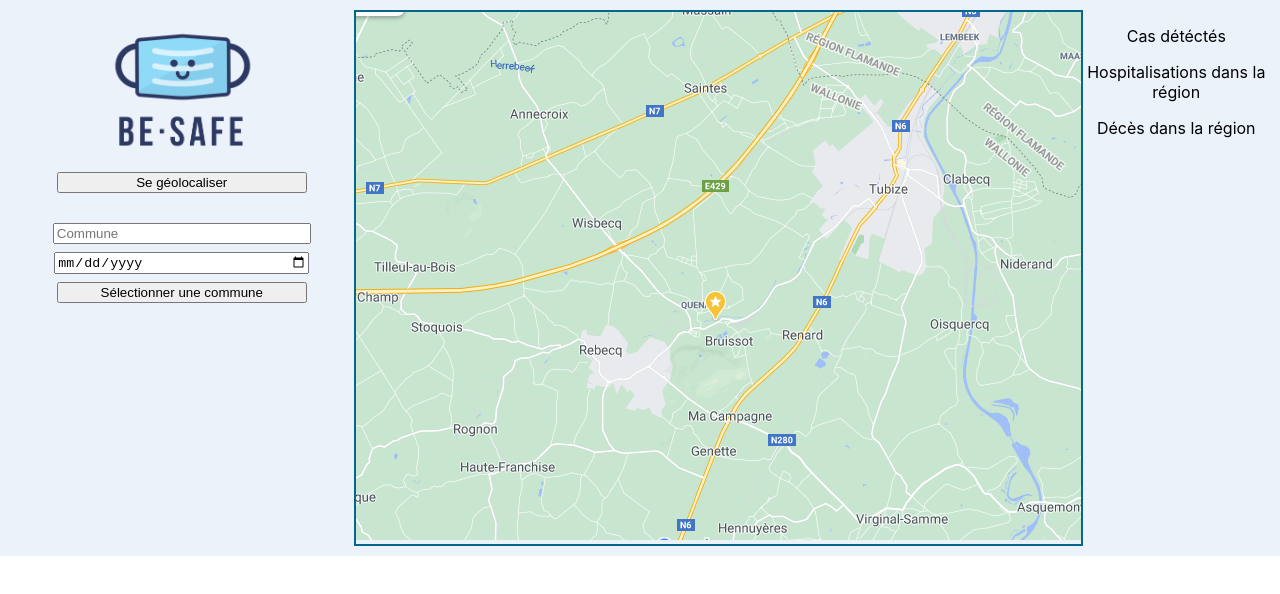
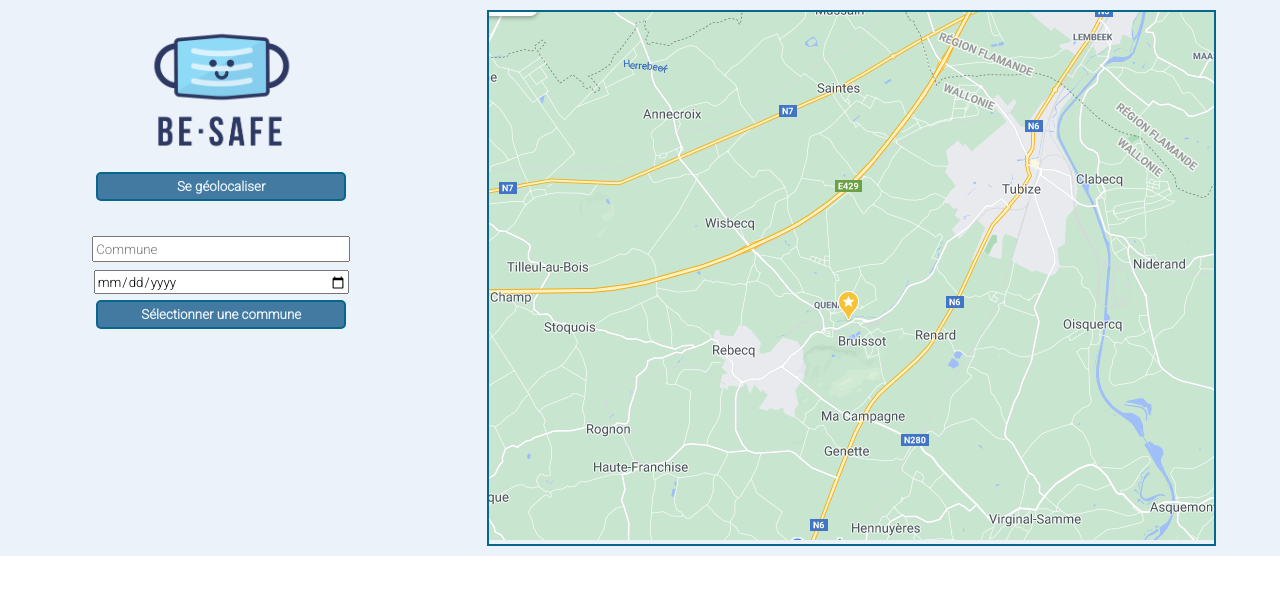
Before and after one commit to MP-C/project2_Be-safe, a React (Create React App) app: page / in a window 1280 px wide. Shown: the top 594 px of the page. Built offline with nearby package versions, Linux system fonts and the light colour scheme.

Commit message:
Add CSS on buttons of body.js

```diff
--- a/package.json
+++ b/package.json
@@ -6,6 +6,7 @@
     "@testing-library/jest-dom": "^5.11.10",
     "@testing-library/react": "^11.2.6",
     "@testing-library/user-event": "^12.8.3",
+    "axios": "^0.21.1",
     "react": "^17.0.2",
     "react-dom": "^17.0.2",
     "react-scripts": "4.0.3",
--- a/public/index.html
+++ b/public/index.html
@@ -24,7 +24,8 @@
       work correctly both with client-side routing and a non-root public URL.
       Learn how to configure a non-root public URL by running `npm run build`.
     -->
-    <title>React App</title>
+    <title>Be-Safe</title>
+
   </head>
   <body>
     <noscript>You need to enable JavaScript to run this app.</noscript>
--- a/src/components/Body/Body.css
+++ b/src/components/Body/Body.css
@@ -1,3 +1,5 @@
+@import url('https://fonts.googleapis.com/css2?family=Roboto:wght@300&display=swap');
+
 @media screen and (max-width: 600px) {
     #body {
         flex-wrap: wrap;
@@ -35,18 +37,16 @@
 
 .input {
     width: 250px;
+    height: 20px;
     margin-left: auto;
     margin-right: auto;
     margin-top: 3px;
     margin-bottom: 3px;
+    font-family: 'Roboto', sans-serif;
 }
 
 .top-margin {
     margin-top: 5px;
-}
-
-.bottom-margin {
-    margin-bottom: 20px;
 }
 
 .map {
@@ -58,6 +58,57 @@
     margin-right: auto;
 }
 
-#search-result {
+.button {
+    width: 250px;
+    margin-left: auto;
+    margin-right: auto;
+    margin-top: 3px;
+    margin-bottom: 3px;
+    background-color: #427AA1;
+    border-style: solid;
+    border-color: #06668C;
+    border-width: 2px;
+    color: #EBF2FA;
+    padding: 5px;
+    border-radius: 5px;
+    font-family: 'Roboto', sans-serif;
+    font-weight: bold;
+}
 
+.bottom-margin {
+    margin-bottom: 25px;
 }
+
+.selection {
+    background-color: white;
+    border-style: solid;
+    border-color: #06668C;
+    border-width: 1px;
+    border-radius: 5px;
+    width: 230px;
+    height: fit-content;
+    margin-left: auto;
+    margin-right: auto;
+    padding-left: 10px;
+    padding-right: 10px;
+    text-align: left;
+    font-family: 'Roboto', sans-serif;
+    display: none;
+}
+
+.selected {
+    background-color: white;
+    border-style: solid;
+    border-color: #06668C;
+    border-width: 1px;
+    border-radius: 5px;
+    width: 230px;
+    height: fit-content;
+    margin-left: auto;
+    margin-right: auto;
+    padding-left: 10px;
+    padding-right: 10px;
+    text-align: left;
+    font-family: 'Roboto', sans-serif;
+    display: block;
+}
--- a/src/components/Body/Body.js
+++ b/src/components/Body/Body.js
@@ -1,12 +1,28 @@
-import React from 'react';
-import ResultBubble from '/src/components/ResultBubble/ResultBubble'
-
+import React, { useState, useEffect } from 'react';
+//  import axios from 'axios';
 import './Body.css';
 
 import logo from './Be-Safe-logo.png';
 import carte from './carte.png';
 
 export default function Body() {
+
+    const [city, setCity] = useState('');
+
+    //  const getCovidDataPerCity = () => {
+        //  axios
+            //  .get('')
+            //  .then ((response) => response.data)
+            //  .then ((data) => {
+                //  setCity(data);
+            //  });
+    //  };
+    useEffect (() => {
+
+    }, [city]);
+
+    const [date, setDate] = useState('');
+
     return (
         <div id="body">
             <div id="column-left" className="column">
@@ -17,33 +33,44 @@ export default function Body() {
                     className="logo vertical-margin"
                 />
                 <div id="choose-geoloc-filter">
-                    <button id="geolocalisation" class="input bottom-margin">
+                    <button id="geolocalisation" className="button bottom-margin">
                         Se géolocaliser
                     </button>
                     <div id="input-filter" class="filter">
                         <input
                             name="city"
-                            class="input top-margin"
+                            className="input top-margin"
                             placeholder="Commune"
                             type="text"
+                            value={city}
+                            onChange={(e) => setCity(e.target.value)}
                         />
                         <input
                             name="date"
-                            class="input top-margin"
+                            className="input top-margin"
                             placeholder="Date"
                             type="date"
+                            value={date}
+                            onChange={(e) => setDate(e.target.value)}
                         />
-                        <button id="choose-city" class="input top-margin">
+                        <button id="choose-city" className="top-margin button bottom-margin">
                             Sélectionner une commune
                         </button>
+                        <div className={`selection ${city ? "selected" : ""}`}>
+                            <h4>Votre rercherche :</h4>
+                            <p> Ville : {city} </p>
+                            <p> Date : {date} </p>
+                        </div>
                     </div>
                 </div>
             </div>
-            <div id="column-right" class="map">
+            <div id="column-right" className="map">
                 <img id="map-result" src={carte} />
             </div>
             <div id="search-result">
-                <ResultBubble />
+                {
+                    // import React Leaflet
+                }
             </div>
         </div>
     );
```
Also changed, not shown: 1 other file (tests, documents, lock files or other folders).
